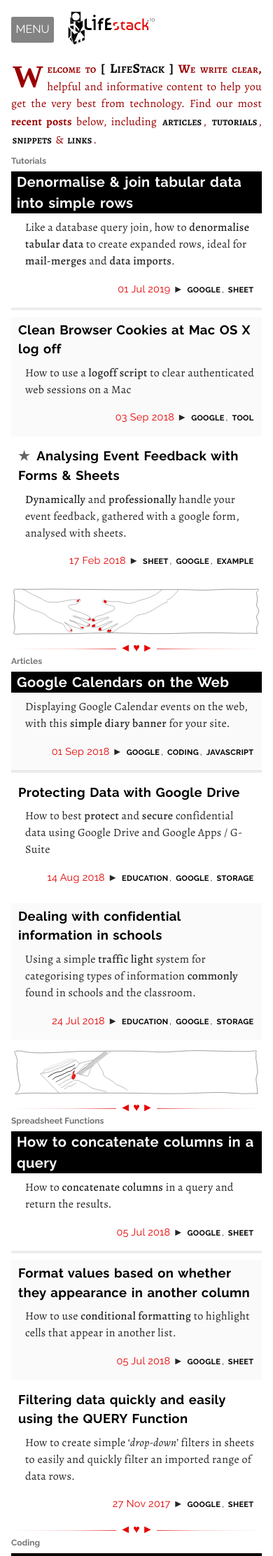
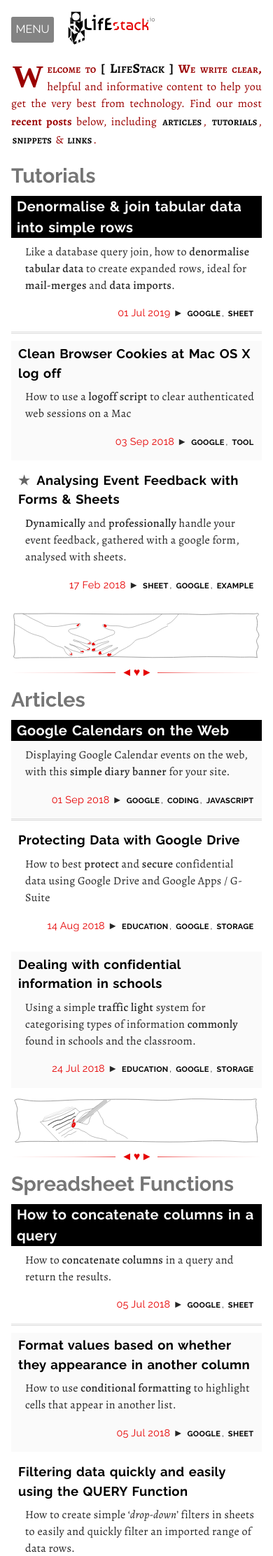
Before and after one commit to LifeStack-IO/lifestack-io.github.io, a Jekyll site: the page built from _indexes/home.md, in a window 390 px wide. Shown: the top 2224 px of the page at 70% size. Built offline with Jekyll 4.4.1, drawn with Linux system fonts in a browser that asks for light colours; some web fonts are replaced.

Commit message:
Mobile Visuals

```diff
--- a/_sass/_fonts.scss
+++ b/_sass/_fonts.scss
@@ -106,6 +106,7 @@ h1.splash a, h2.splash a, h3.splash a, h4.splash a, h5.splash a, h6.splash a {&:
 h1, h2, h3, h4, h5, h6 {&:target {color: $colour-highlight-dark;}}
 
 @media all and (unquote($one-column)) {
+  div.content > h6 {font-size: 180% !important;}
 	#markdown-toc {
 		font-size: 100%;
 		li {ul {font-size: 100%;}}
--- a/_sass/_styles.scss
+++ b/_sass/_styles.scss
@@ -63,10 +63,14 @@ hr {
 		content: "◄ ♥ ►";
 		display: inline-block;
 		position: relative;
-		top: -0.8em;
-		padding: 0 0.3em;
+		top: -0.75em;
+		padding: 0 0.5em;
 		color: $colour-highlight;
 		background: $colour-background;
+    letter-spacing: -0.05em;
+    margin: -0.1em;
+    white-space: nowrap;
+    word-break: keep-all;
 	}
 }
 
```
